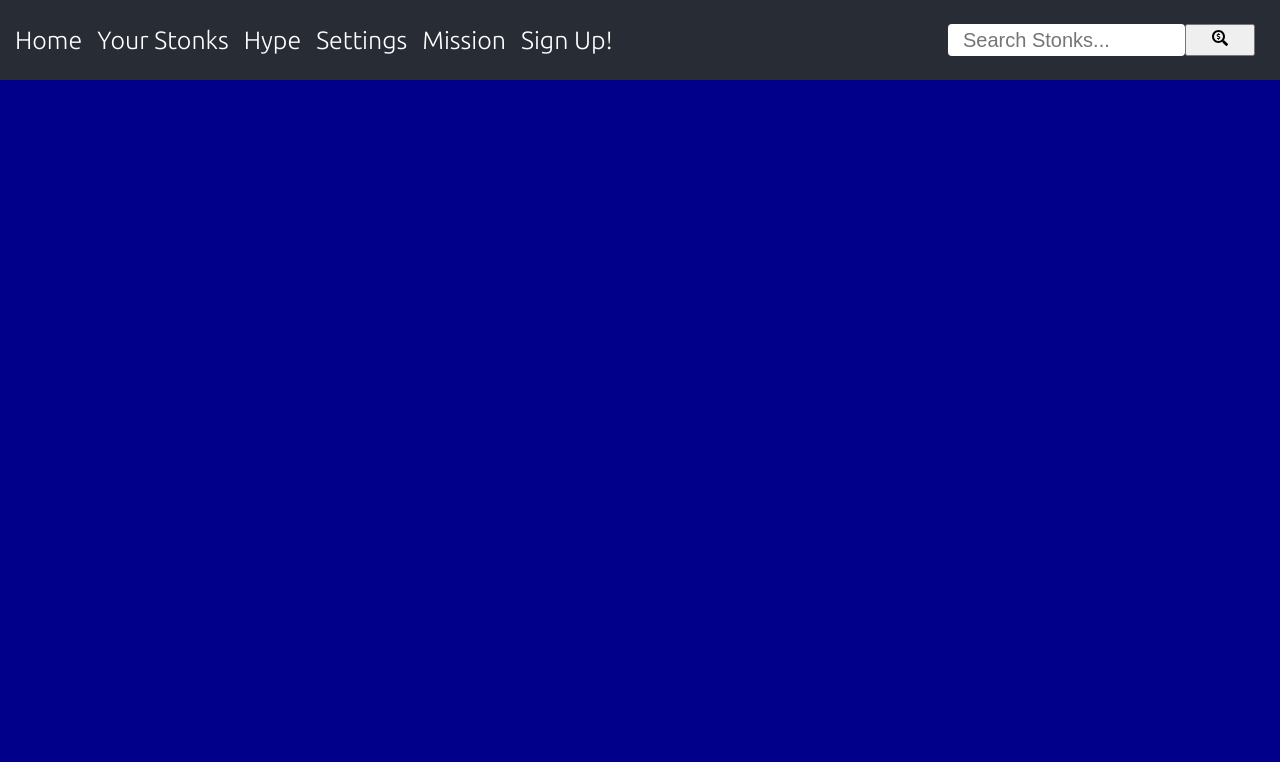
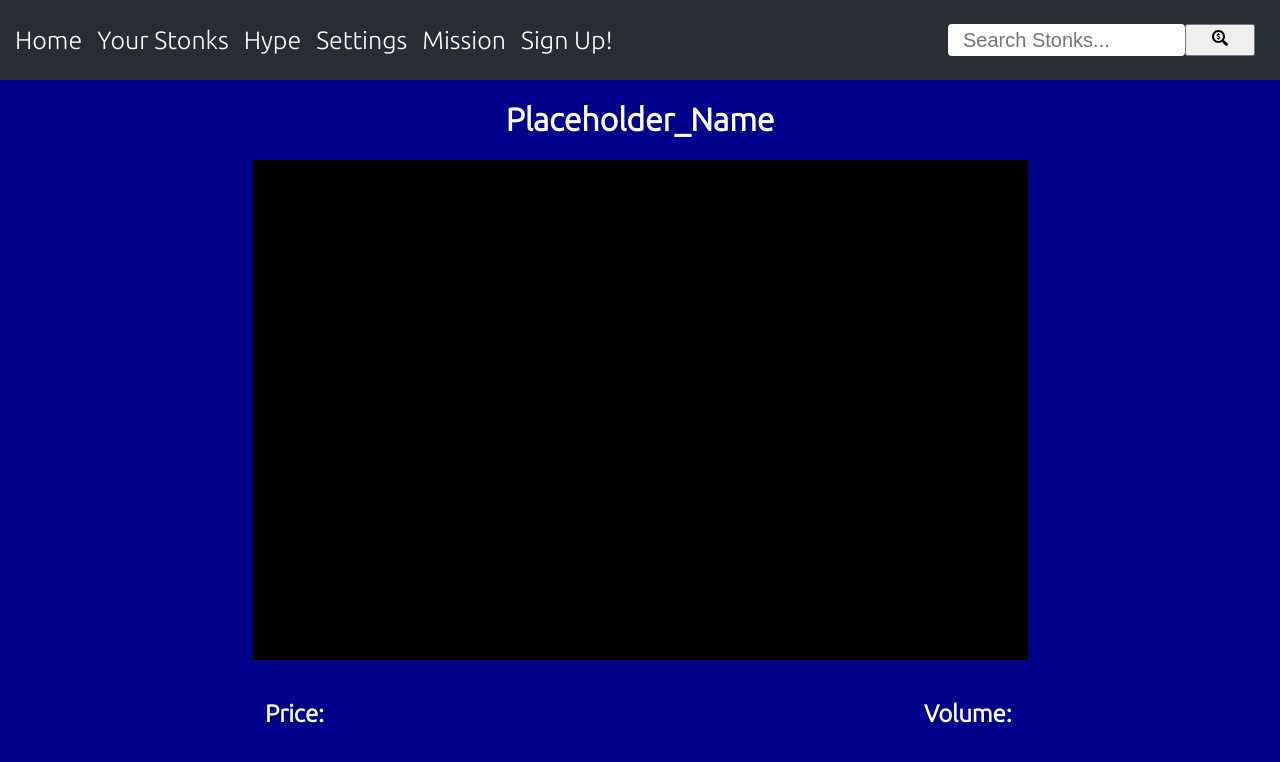
Before and after one commit to giovanniCL/stonks-only-go-up, a React (Create React App) app in the folder stonks-only-go-up/: page /single-stonk/1 in a window 1280 px wide. Shown: the top 762 px of the page. Built offline with nearby package versions, Linux system fonts and the light colour scheme.

Commit message:
First Version of Single Stonk Viewer, also fixed Signup page where you had to scroll to see the full background

```diff
--- a/stonks-only-go-up/src/Components/Signup/signup.css
+++ b/stonks-only-go-up/src/Components/Signup/signup.css
@@ -3,7 +3,7 @@
 
 .signUpBody {
   position: absolute;
-  height: 100%;
+  height: 91.78%;
   width: 100%;
   background-image: url(./stonkMeme.jpg);
   background-position: center;
@@ -42,7 +42,7 @@
 }
 
 .signUpBox > *{
-  font-family: 'Ubuntu'm sans-serif;
+  font-family: 'Ubuntu', sans-serif;
   padding: 10px;
   margin: 10px;
   flex: 1 100%;
--- a/stonks-only-go-up/src/Components/SingleStonk.css
+++ b/stonks-only-go-up/src/Components/SingleStonk.css
@@ -0,0 +1,37 @@
+@import url(https://fonts.googleapis.com/css2?family=Ubuntu:wght@300&display=swap);
+
+
+
+.singleStonk_graph{
+
+    position: center;
+    width: 775px;
+    height: 500px;
+    margin: 20px auto;
+    background: #000
+
+}
+
+.singleStonk_top{
+    position: relative;
+    width: 750px;
+    margin: 20px auto;
+}
+
+.singleStonk_top h1 {
+    text-align: center;
+}
+
+.singleStonk_bottom{
+    position: relative;
+    width: 750px;
+    margin: 20px auto;
+}
+
+#price{
+    display: inline-block;
+    margin-right: 600px;
+}
+#volume{
+    display: inline-block;
+}
--- a/stonks-only-go-up/src/Components/SingleStonk.js
+++ b/stonks-only-go-up/src/Components/SingleStonk.js
@@ -4,7 +4,34 @@ import './SingleStonk.css'
 
 function SingleStonk(){
     return(
+        <>
         <div><Navbar /></div>
+
+
+
+
+        <div className = "singleStonk_top">
+
+        <h1> Placeholder_Name </h1>
+
+
+        </div>
+
+        <div className = "singleStonk_graph"></div>
+
+        <div className = "singleStonk_bottom">
+        <h2 id = "price">Price: </h2>
+        <h2 id = "volume">Volume: </h2>
+
+
+        </div>
+
+
+
+
+
+
+        </>
     )
 }
 
```
